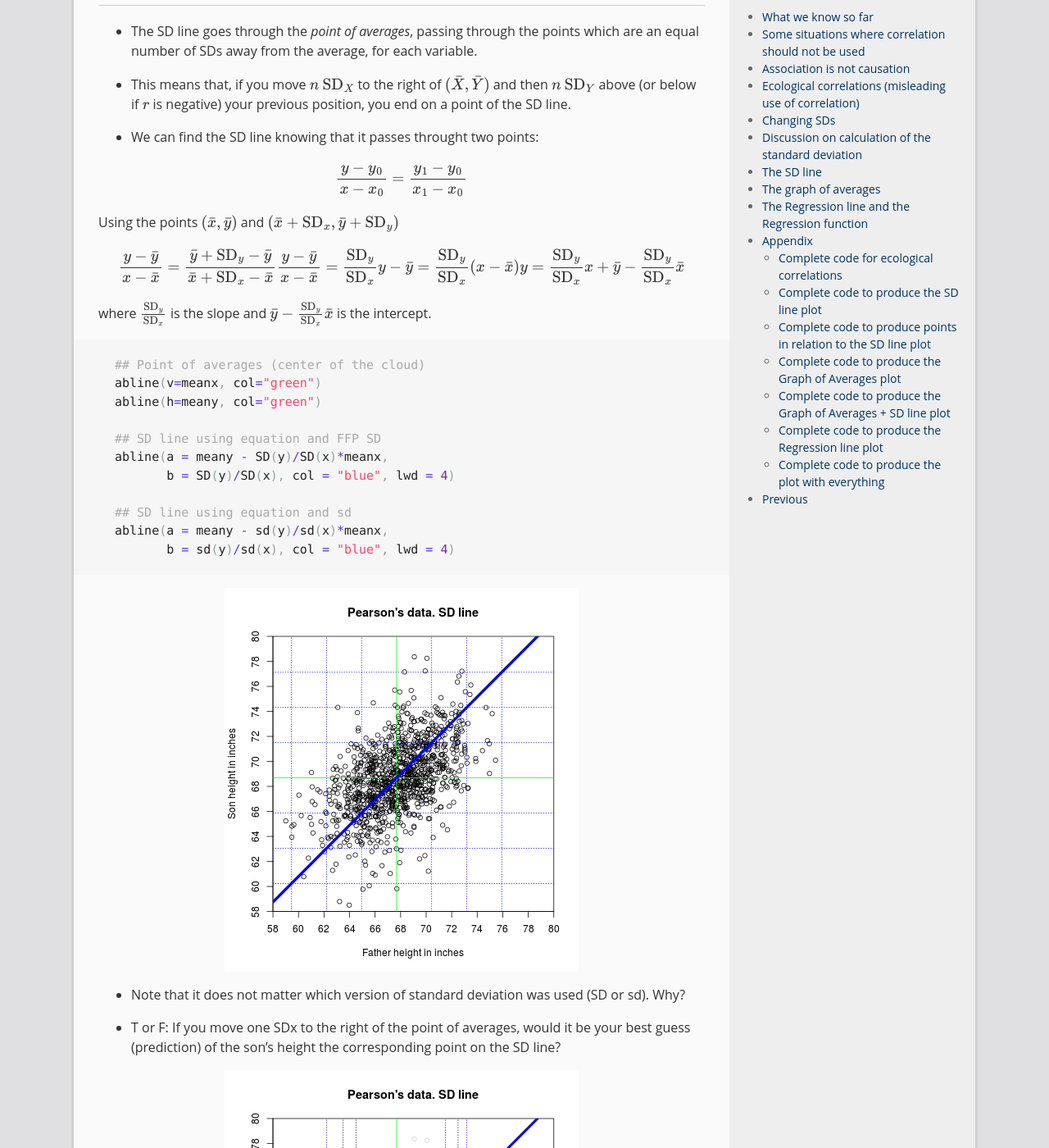
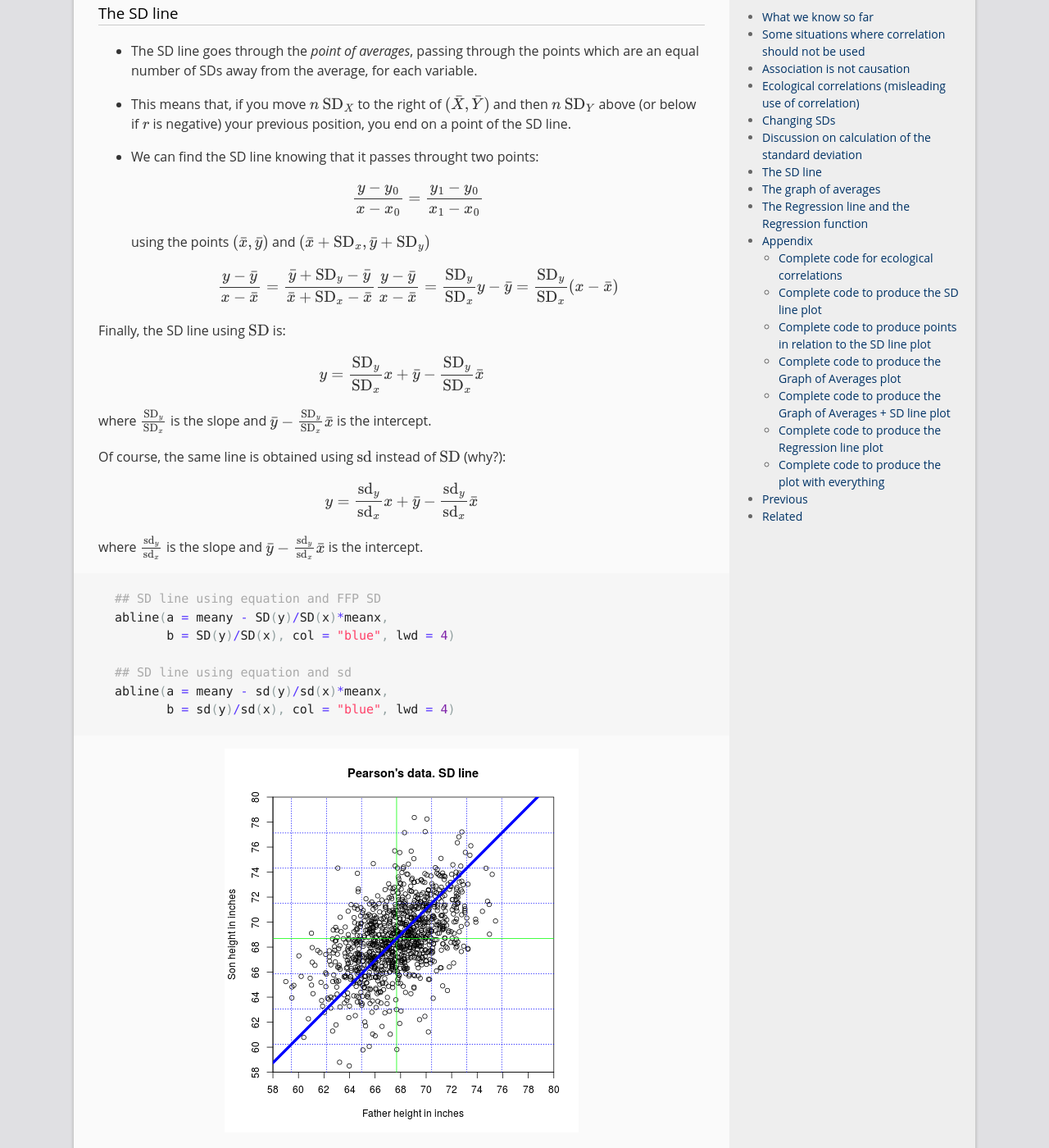
Before and after one commit to rbertolusso/rbertolusso.github.io, a Jekyll site: the page built from _posts/2016-10-28-LR02-SDline-GoA-regression.md, in a window 1280 px wide and 1400 px high, scrolled down 7124 px. Shown: the whole window at 82% size. Built offline with Jekyll 4.4.1, drawn with Linux system fonts in a browser that asks for light colours; formulas are drawn with MathJax 3; comment, search, counter and statistics services are not loaded; some of the changed text lies outside the part shown.

Commit message:
LR02: Improvements to formulas and code

````diff
--- a/_posts/2016-10-28-LR02-SDline-GoA-regression.md
+++ b/_posts/2016-10-28-LR02-SDline-GoA-regression.md
@@ -38,10 +38,10 @@
   or clustering about a line (which line? The 45-degree line?
   The regression line? The SD line? More on this later).
 
-$$
+\[
 r = \frac{\sum_{i=1}^n(x_i-\bar{x})(y_i-\bar{y})}
     {\sqrt{\sum_{i=1}^n (x_i-\bar{x})^2}\sqrt{\sum_{i=1}^n (y_i-\bar{y})^2}}
-$$
+\]
 
 * *If* the scatterplot of both variables is a *football-shaped* cloud of points,
   we can *summarize* the relationship between both variables by:
@@ -261,17 +261,19 @@
 ### Discussion on calculation of the standard deviation
 
 For simplicity, FPP use, unless it was a very small sample, SD instead of sd.
-SD is obtained by dividing by $n$ instead of by $n - 1$ (R has `sd`
-function for the latter, and no function for the former).
+SD is obtained by dividing by $n$ instead of by $n - 1$ (R has the
+function `sd` for the latter, and no function for the former).
 Anyway, FPP clearly note (later for not confusing people with
 technicalities on a book with just a few formulas),
 that for small samples one should divide by $n - 1$.
 
 To satisfy people who considers this an important issue,
-let us mention that the "correct" one should be the one obtained by
+let us mention that the correct one is the one obtained by
 dividing by $n-1$ (because the associated sample variance
 is an unbiased estimator of the population variance, while the
-other is biased).
+other is biased). On the other hand, if the points are
+the *population* (not a sample from it),
+the correct is the one dividing by $n$.
 
 * By the way, as we are mentioning it, what does it mean that an
   estimator is unbiased?
@@ -333,29 +335,36 @@
   your previous position, you end on a point of the SD line.
 
 * We can find the SD line knowing that it passes throught two points:
-
-$$
+\[
 \frac{y-y_0}{x-x_0}=\frac{y_1-y_0}{x_1-x_0}
-$$
-
-Using the points $(\bar{x},\bar{y})$ and $(\bar{x}+\text{SD}_x,\bar{y}+\text{SD}_y)$
-
-$$
+\]
+using the points $(\bar{x},\bar{y})$ and $(\bar{x}+\text{SD}_x,\bar{y}+\text{SD}_y)$
+\[
 \frac{y-\bar{y}}{x-\bar{x}}=\frac{\bar{y}+\text{SD}_y-\bar{y}}{\bar{x}+\text{SD}_x-\bar{x}} \\
 \frac{y-\bar{y}}{x-\bar{x}}=\frac{\text{SD}_y}{\text{SD}_x} \\
 y-\bar{y}=\frac{\text{SD}_y}{\text{SD}_x} (x-\bar{x})\\
+\]
+
+Finally, the SD line using $\text{SD}$ is:
+
+\[
 y=\frac{\text{SD}_y}{\text{SD}_x} x+\bar{y}-\frac{\text{SD}_y}{\text{SD}_x}\bar{x}
-$$
+\]
 
 where $\frac{\text{SD}_y}{\text{SD}_x}$ is the slope and $\bar{y}-\frac{\text{SD}_y}{\text{SD}_x}\bar{x}$
 is the intercept.
 
+Of course, the same line is obtained using $\text{sd}$ instead of  $\text{SD}$ (why?):
+
+\[
+y=\frac{\text{sd}_y}{\text{sd}_x} x+\bar{y}-\frac{\text{sd}_y}{\text{sd}_x}\bar{x}
+\]
+
+where $\frac{\text{sd}_y}{\text{sd}_x}$ is the slope and $\bar{y}-\frac{\text{sd}_y}{\text{sd}_x}\bar{x}$
+is the intercept.
+
 
 ```r
-## Point of averages (center of the cloud)
-abline(v=meanx, col="green")
-abline(h=meany, col="green")
-
 ## SD line using equation and FFP SD
 abline(a = meany - SD(y)/SD(x)*meanx,
        b = SD(y)/SD(x), col = "blue", lwd = 4)
@@ -367,9 +376,8 @@
 
 <img src="/figure/source/2016-10-28-LR02-SDline-GoA-regression/SD-line-1.png" title="plot of chunk SD-line" alt="plot of chunk SD-line" style="display: block; margin: auto;" />
 
-
-* Note that it does not matter which version of standard deviation was
-used (SD or sd). Why?
+* Note that we have plotted the SD line twice, using $\text{SD}$ and $\text{sd}$,
+obtaining the same result.
 
 * T or F: If you move one SDx to the right of the point of
   averages, would it be your best guess (prediction) of the
@@ -391,11 +399,11 @@
 
 ```r
 ## Graph of averages.
-sgav <- with(father.son, tapply(sheight, round(fheight,0), mean))
-sgavnum <- with(father.son, tapply(sheight, round(fheight,0), length))
+sgav <- with(father.son, tapply(sheight, round(fheight, 0), mean))
+sgavnum <- with(father.son, tapply(sheight, round(fheight, 0), length))
 
-points(as.numeric(names(sgav)), sgav, col="red", pch=16)
-text(as.numeric(names(sgav)), sgav, sgavnum, pos=3)
+points(as.numeric(names(sgav)), sgav, col = "red", pch = 16)
+text(as.numeric(names(sgav)), sgav, sgavnum, pos = 3)
 ```
 
 <img src="/figure/source/2016-10-28-LR02-SDline-GoA-regression/GoA-1.png" title="plot of chunk GoA" alt="plot of chunk GoA" style="display: block; margin: auto;" />
@@ -416,12 +424,6 @@
   *If* the graph of averages follows a straight line (as happens on
   a scatterplot that is a *football-shaped* cloud of points),
   that straight line *is* the regression line.
-
-
-```r
-## Regression line
-abline(a=meany-r*sd(y)/sd(x)*meanx, b=r*sd(y)/sd(x), lwd=4, col="red")
-```
 
 <img src="/figure/source/2016-10-28-LR02-SDline-GoA-regression/Regression-line-1.png" title="plot of chunk Regression-line" alt="plot of chunk Regression-line" style="display: block; margin: auto;" />
 
@@ -444,10 +446,8 @@
   strips go to zero, they should agree (provided we have an infinite number
   of points so we always have points inside the strips as their width vanishes).
 
-* Keep in mind that the regression line may smooth away too much, such as in
-  cases of non-linearity:
-
-* If there is a non-linear association between the two variables,
+* Keep in mind that the regression line may smooth away too much.
+  For example, if there is a non-linear association between the two variables,
   the regression line will pass it by.
   (We will see that there are situations where we can transform the data
   and still use linear regression. If not, we need to move to other
@@ -463,22 +463,33 @@
   to give here a version that we will accept without proof.
   Later, we will formally derive another version that relies on calculus,
   and you will then be asked to reconcile both versions. Here it goes:
-
-$$
+\[
 y = r\frac{\text{SD}_y}{\text{SD}_x}x +
     \bar{y} - r\frac{\text{SD}_y}{\text{SD}_x}\bar{x}
-$$
+\]
+Or, using $\text{sd}$:
+\[
+y = r\frac{\text{sd}_y}{\text{sd}_x}x +
+    \bar{y} - r\frac{\text{sd}_y}{\text{sd}_x}\bar{x}
+\]
 
 * If you already forgot (I would have), the equation of the SD line follows:
 
-$$
+\[
 y = \frac{\text{SD}_y}{\text{SD}_x}x +
     \bar{y} - \frac{\text{SD}_y}{\text{SD}_x}\bar{x}
-$$
+\]
 
 * Then, do you see any relation between SD line and regression line?
 
-While you think we will put everything in one plot:
+While you think we will put everything in one plot, showing the equation
+of the regression line:
+
+
+```r
+abline(a = meany - r*sd(y)/sd(x)*meanx, b = r*sd(y)/sd(x),
+       lwd = 4, col = "red")
+```
 
 <img src="/figure/source/2016-10-28-LR02-SDline-GoA-regression/Everything-1.png" title="plot of chunk Everything" alt="plot of chunk Everything" style="display: block; margin: auto;" />
 
@@ -542,16 +553,12 @@
 axis(2, at = axp, labels = axp)
 
 ## Spread of the cloud
-abline(v=meanx+c(-1,1)*sd(x), col="blue", lty=3)
-abline(h=meany+c(-1,1)*sd(y), col="blue", lty=3)
-abline(v=meanx+c(-2,2)*sd(x), col="blue", lty=3)
-abline(h=meany+c(-2,2)*sd(y), col="blue", lty=3)
-abline(v=meanx+c(-3,3)*sd(x), col="blue", lty=3)
-abline(h=meany+c(-3,3)*sd(y), col="blue", lty=3)
+abline(v = meanx + c(-3, -2, -1, 1, 2, 3)*sd(x), col = "blue", lty = 3)
+abline(h = meany + c(-3, -2, -1, 1, 2, 3)*sd(y), col = "blue", lty = 3)
 
 ## Point of averages (center of the cloud)
-abline(v=meanx, col="green")
-abline(h=meany, col="green")
+abline(v = meanx, col = "green")
+abline(h = meany, col = "green")
 
 ## SD line using equation and FFP SD
 abline(a = meany - SD(y)/SD(x)*meanx,
@@ -567,7 +574,7 @@
 
 ```r
 plot(x, y,
-     xlim = c(58, 80), ylim = c(58, 80), col="lightgrey",
+     xlim = c(58, 80), ylim = c(58, 80), col = "lightgrey",
      xaxt = "n", yaxt = "n", xaxs = "i", yaxs = "i",
      main = "Pearson's data. SD line",
      xlab = "Father height in inches", ylab = "Son height in inches")
@@ -576,28 +583,30 @@
 axis(2, at = axp, labels = axp)
 
 ## Spread of the cloud
-abline(v=meanx+c(-2,2)*sd(x), col="blue", lty=3)
-abline(h=meany+c(-2,2)*sd(y), col="blue", lty=3)
+abline(v = meanx + c(-2, 2)*sd(x), col = "blue", lty = 3)
+abline(h = meany + c(-2, 2)*sd(y), col = "blue", lty = 3)
 
 ## Point of averages (center of the cloud)
-abline(v=meanx, col="green")
-abline(h=meany, col="green")
+abline(v = meanx, col = "green")
+abline(h = meany, col = "green")
 
 ## SD line using equation and sd
 abline(a = meany - sd(y)/sd(x)*meanx,
        b = sd(y)/sd(x), col = "blue", lwd = 4)
 
 fround <- 72
-abline(v=fround+c(-.5,.5), lty=3)
+abline(v = fround + c(-.5,.5), lty = 3)
 with(subset(father.son, round(fheight,0) == fround),
-     points(fheight, sheight,
-            pch=16, col=ifelse(sheight > meany + (fheight-meanx)/sd(x)*sd(y), "darkgreen", "blue")))
+     points(fheight, sheight, pch = 16,
+            col = ifelse(sheight > meany + (fheight - meanx)/sd(x)*sd(y),
+                         "darkgreen", "blue")))
 
 fround <- 64
-abline(v=fround+c(-.5,.5), lty=3)
+abline(v = fround+c(-.5, .5), lty = 3)
 with(subset(father.son, round(fheight,0) == fround),
-     points(fheight, sheight,
-            pch=16, col=ifelse(sheight > meany + (fheight-meanx)/sd(x)*sd(y), "darkgreen", "blue")))
+     points(fheight, sheight, pch = 16,
+            col = ifelse(sheight > meany + (fheight - meanx)/sd(x)*sd(y),
+                         "darkgreen", "blue")))
 ```
 
 #### Complete code to produce the Graph of Averages plot
@@ -605,7 +614,7 @@
 
 ```r
 plot(x, y,
-     xlim = c(58, 80), ylim = c(58, 80), col="lightgrey",
+     xlim = c(58, 80), ylim = c(58, 80), col = "lightgrey",
      xaxt = "n", yaxt = "n", xaxs = "i", yaxs = "i",
      main = "Pearson's data. GoA",
      xlab = "Father height in inches", ylab = "Son height in inches")
@@ -614,15 +623,15 @@
 axis(2, at = axp, labels = axp)
 
 ## Point of averages (center of the cloud)
-abline(v=meanx, col="green")
-abline(h=meany, col="green")
+abline(v = meanx, col = "green")
+abline(h = meany, col = "green")
 
 ## Graph of averages.
-sgav <- with(father.son, tapply(sheight, round(fheight,0), mean))
-sgavnum <- with(father.son, tapply(sheight, round(fheight,0), length))
+sgav <- with(father.son, tapply(sheight, round(fheight, 0), mean))
+sgavnum <- with(father.son, tapply(sheight, round(fheight, 0), length))
 
-points(as.numeric(names(sgav)), sgav, col="red", pch=16)
-text(as.numeric(names(sgav)), sgav, sgavnum, pos=3)
+points(as.numeric(names(sgav)), sgav, col = "red", pch = 16)
+text(as.numeric(names(sgav)), sgav, sgavnum, pos = 3)
 ```
 
 #### Complete code to produce the Graph of Averages + SD line plot
@@ -630,7 +639,7 @@
 
 ```r
 plot(x, y,
-     xlim = c(58, 80), ylim = c(58, 80), col="lightgrey",
+     xlim = c(58, 80), ylim = c(58, 80), col = "lightgrey",
      xaxt = "n", yaxt = "n", xaxs = "i", yaxs = "i",
      main = "Pearson's data. SD line and GoA",
      xlab = "Father height in inches", ylab = "Son height in inches")
@@ -647,8 +656,8 @@
        b = sd(y)/sd(x), col = "blue", lwd = 4)
 
 ## Graph of averages.
-sgav <- with(father.son, tapply(sheight, round(fheight,0), mean))
-points(as.numeric(names(sgav)), sgav, col="red", pch=16)
+sgav <- with(father.son, tapply(sheight, round(fheight, 0), mean))
+points(as.numeric(names(sgav)), sgav, col = "red", pch = 16)
 ```
 
 #### Complete code to produce the Regression line plot
@@ -656,7 +665,7 @@
 
 ```r
 plot(x, y,
-     xlim = c(58, 80), ylim = c(58, 80), col="lightgrey",
+     xlim = c(58, 80), ylim = c(58, 80), col = "lightgrey",
      xaxt = "n", yaxt = "n", xaxs = "i", yaxs = "i",
      main = "Pearson's data. Regression line and GoA",
      xlab = "Father height in inches", ylab = "Son height in inches")
@@ -665,27 +674,30 @@
 axis(2, at = axp, labels = axp)
 
 ## Point of averages (center of the cloud)
-abline(v=meanx, col="green")
-abline(h=meany, col="green")
+abline(v = meanx, col = "green")
+abline(h = meany, col = "green")
 
 ## Graph of averages.
 sgav <- with(father.son, tapply(sheight, round(fheight,0), mean))
-points(as.numeric(names(sgav)), sgav, col="red", pch=16)
+points(as.numeric(names(sgav)), sgav, col = "red", pch = 16)
 
 ## Regression line
-abline(a=meany-r*sd(y)/sd(x)*meanx, b=r*sd(y)/sd(x), lwd=4, col="red")
+abline(a = meany - r*sd(y)/sd(x)*meanx, b = r*sd(y)/sd(x),
+       lwd = 4, col = "red")
 
 fround <- 72
-abline(v=fround+c(-.5,.5), lty=3)
-with(subset(father.son, round(fheight,0) == fround),
-     points(fheight, sheight,
-            pch=16, col=ifelse(sheight > meany + (fheight-meanx)/sd(x)*sd(y)*r, "darkgreen", "blue")))
+abline(v = fround + c(-.5, .5), lty = 3)
+with(subset(father.son, round(fheight, 0) == fround),
+     points(fheight, sheight,  pch = 16,
+            col = ifelse(sheight > meany + (fheight - meanx)/sd(x)*sd(y)*r,
+                         "darkgreen", "blue")))
 
 fround <- 64
-abline(v=fround+c(-.5,.5), lty=3)
-with(subset(father.son, round(fheight,0) == fround),
-     points(fheight, sheight,
-            pch=16, col=ifelse(sheight > meany + (fheight-meanx)/sd(x)*sd(y)*r, "darkgreen", "blue")))
+abline(v = fround + c(-.5, .5), lty = 3)
+with(subset(father.son, round(fheight, 0) == fround),
+     points(fheight, sheight, pch = 16,
+            col = ifelse(sheight > meany + (fheight - meanx)/sd(x)*sd(y)*r,
+                         "darkgreen", "blue")))
 ```
 
 #### Complete code to produce the plot with everything
@@ -693,7 +705,7 @@
 
 ```r
 plot(x, y,
-     xlim = c(58, 80), ylim = c(58, 80), col="lightgrey",
+     xlim = c(58, 80), ylim = c(58, 80), col = "lightgrey",
      xaxt = "n", yaxt = "n", xaxs = "i", yaxs = "i",
      main = "Pearson's data. SD line, regression line and GoA",
      xlab = "Father height in inches", ylab = "Son height in inches")
@@ -702,33 +714,40 @@
 axis(2, at = axp, labels = axp)
 
 ## Point of averages (center of the cloud)
-abline(v=meanx, col="green")
-abline(h=meany, col="green")
+abline(v = meanx, col = "green")
+abline(h = meany, col = "green")
 
 ## SD line using equation and sd
 abline(a = meany - sd(y)/sd(x)*meanx,
        b = sd(y)/sd(x), col = "blue", lwd = 4)
 
 ## Graph of averages.
-sgav <- with(father.son, tapply(sheight, round(fheight,0), mean))
-points(as.numeric(names(sgav)), sgav, col="red", pch=16)
+sgav <- with(father.son, tapply(sheight, round(fheight, 0), mean))
+points(as.numeric(names(sgav)), sgav, col = "red", pch = 16)
 
 ## Regression line
-abline(a=meany-r*sd(y)/sd(x)*meanx, b=r*sd(y)/sd(x), lwd=4, col="red")
+abline(a = meany - r*sd(y)/sd(x)*meanx, b = r*sd(y)/sd(x),
+       lwd = 4, col = "red")
 
 fround <- 72
-abline(v=fround+c(-.5,.5), lty=3)
-with(subset(father.son, round(fheight,0) == fround),
-     points(fheight, sheight,
-            pch=16, col=ifelse(sheight > meany + (fheight-meanx)/sd(x)*sd(y)*r, "darkgreen", "blue")))
+abline(v = fround + c(-.5, .5), lty = 3)
+with(subset(father.son, round(fheight, 0) == fround),
+     points(fheight, sheight, pch = 16,
+            col = ifelse(sheight > meany + (fheight - meanx)/sd(x)*sd(y)*r,
+                         "darkgreen", "blue")))
 
 fround <- 64
-abline(v=fround+c(-.5,.5), lty=3)
-with(subset(father.son, round(fheight,0) == fround),
-     points(fheight, sheight,
-            pch=16, col=ifelse(sheight > meany + (fheight-meanx)/sd(x)*sd(y)*r, "darkgreen", "blue")))
+abline(v = fround + c(-.5, .5), lty = 3)
+with(subset(father.son, round(fheight, 0) == fround),
+     points(fheight, sheight, pch = 16,
+            col = ifelse(sheight > meany + (fheight - meanx)/sd(x)*sd(y)*r,
+                         "darkgreen", "blue")))
 ```
 
 ### Previous
 
 <a href="https://rbertolusso.github.io/posts/LR01-correlation">LR01: Correlation</a>
+
+### Related
+
+<a href="https://rbertolusso.github.io/posts/intubate-and-stat-functions-in-pipelines">intubate <||> R stat functions in data science pipelines</a>
````
Also changed, not shown: _source/2016-10-28-LR02-SDline-GoA-regression.Rmd (+108 -86 lines), figure/source/2016-10-28-LR02-SDline-GoA-regression/SD-line-1.png.
